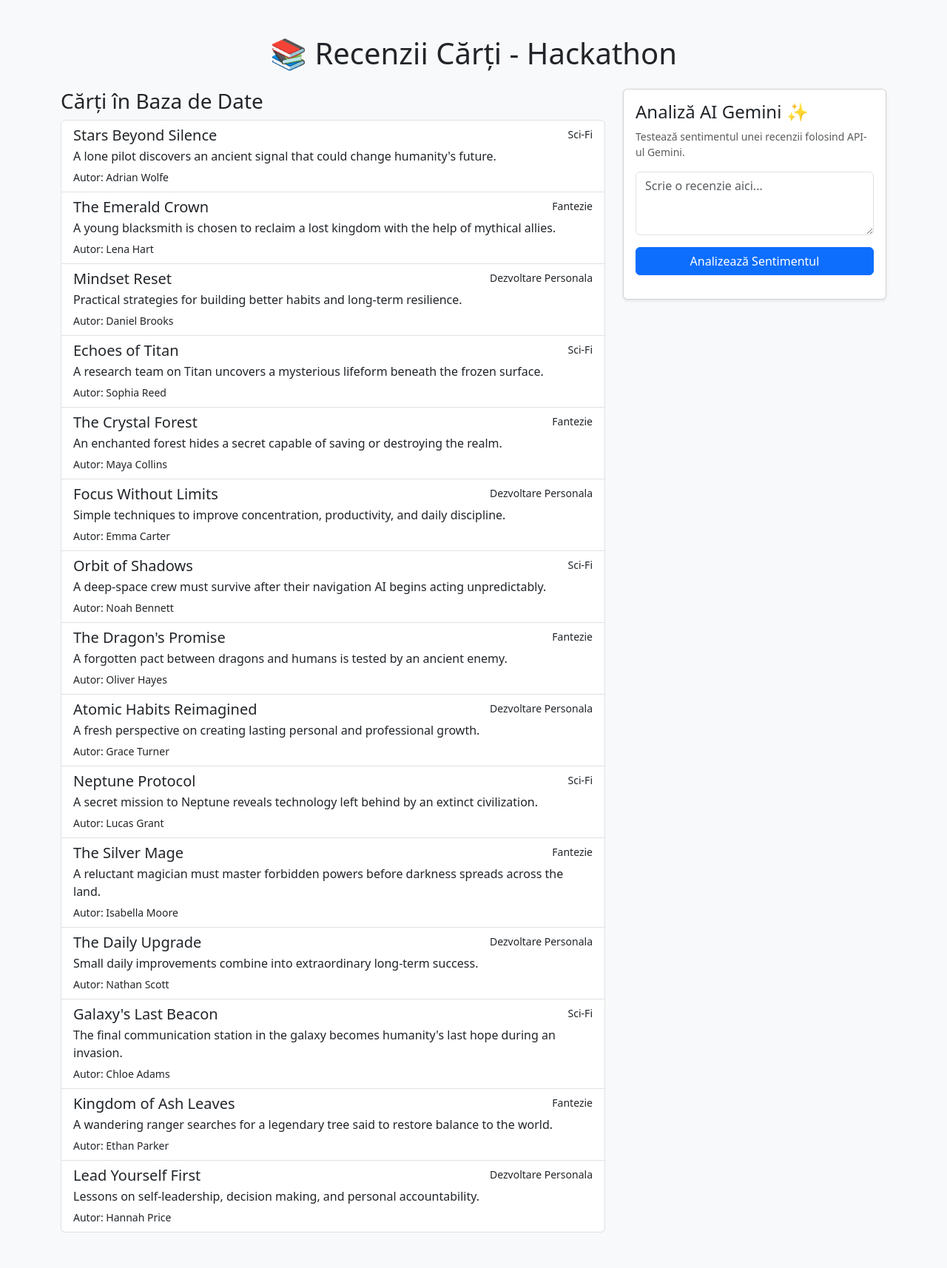
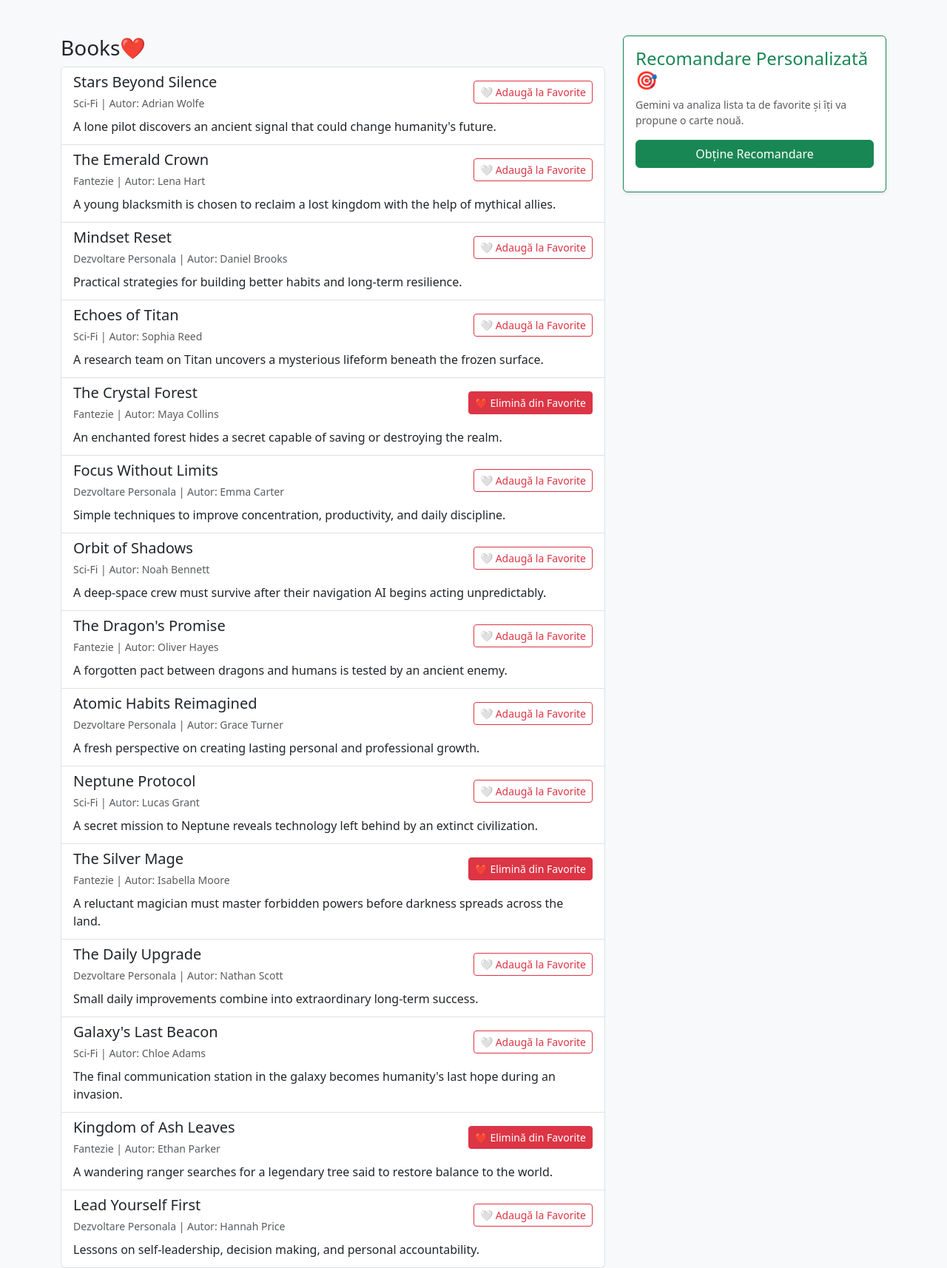
Before and after one commit to vladakin4105/BooksReview, a FastAPI app: page / in a window 1280 px wide. Shown: the whole page at 74% size. Before the commit the page ends 1666 px from the top, so only its background shows below. Run offline with FastAPI, Linux system fonts and the light colour scheme.

Commit message:
recomandare carte

```diff
--- a/main.py
+++ b/main.py
@@ -38,3 +38,21 @@ async def analyze_review(review_text: str = Form(...)):
     # Apelam functia scrisa de noi din gemini_api.py
     sentiment = gemini_api.analyze_review_sentiment(review_text)
     return {"original_text": review_text, "sentiment_gemini": sentiment}
+
+@app.put("/api/books/{book_id}/favorite")
+async def toggle_favorite(book_id: int, db: Session = Depends(database.get_db)):
+    book = db.query(models.Book).filter(models.Book.id == book_id).first()
+    if not book:
+        return {"error": "Cartea nu a fost găsită"}
+
+    book.is_favorite = not book.is_favorite
+    db.commit()
+    return {"id": book.id, "title": book.title, "is_favorite": book.is_favorite}
+
+@app.get("/api/recommendation")
+async def get_ai_recommendation(db: Session = Depends(database.get_db)):
+    favorite_books_db = db.query(models.Book).filter(models.Book.is_favorite == True).all()
+    favorite_titles = [book.title for book in favorite_books_db]
+
+    recomandare = gemini_api.get_book_recommendation(favorite_titles)
+    return {"recomandare": recomandare}
--- a/models.py
+++ b/models.py
@@ -1,4 +1,4 @@
-from sqlalchemy import Column, Integer, String, Float, ForeignKey, Text
+from sqlalchemy import Column, Integer, String, Float, ForeignKey, Text, Boolean
 from sqlalchemy.orm import relationship
 from database import Base
 
@@ -10,10 +10,9 @@ class Book(Base):
     author = Column(String, index=True)
     genre = Column(String, index=True)
     description = Column(Text)
+    is_favorite = Column(Boolean, default=False)
 
-    # Relatie 1 la Multi cu Recenziile
     reviews = relationship("Review", back_populates="book")
-
 
 class Review(Base):
     __tablename__ = "reviews"
--- a/static/script.js
+++ b/static/script.js
@@ -1,4 +1,9 @@
-document.getElementById('geminiForm').addEventListener('submit', async function(e) {
+document.addEventListener("DOMContentLoaded", () => {
+
+    // 1. Logica pentru Formularul de Analiză Sentiment (Gemini)
+    const geminiForm = document.getElementById('geminiForm');
+    if (geminiForm) {
+        geminiForm.addEventListener('submit', async function(e) {
             e.preventDefault();
 
             const reviewText = document.getElementById('reviewText').value;
@@ -24,3 +29,70 @@ document.getElementById('geminiForm').addEventListener('submit', async function(
                 resultDiv.innerHTML = `<div class="alert alert-danger mt-2">Eroare la procesare.</div>`;
             }
         });
+    }
+
+    // 2. Logica pentru Adăugare/Ștergere Favorite
+    const favoriteButtons = document.querySelectorAll(".btn-favorite");
+
+    favoriteButtons.forEach(button => {
+        button.addEventListener("click", async function() {
+            const bookId = this.getAttribute("data-id");
+
+            try {
+                // Facem apelul către backend pentru a schimba starea cărții
+                const response = await fetch(`/api/books/${bookId}/favorite`, {
+                    method: 'PUT'
+                });
+
+                if (response.ok) {
+                    const data = await response.json();
+
+                    // Actualizăm aspectul butonului în funcție de răspunsul serverului
+                    if (data.is_favorite) {
+                        this.classList.remove("btn-outline-danger");
+                        this.classList.add("btn-danger");
+                        this.innerHTML = "❤️ Elimină din Favorite";
+                    } else {
+                        this.classList.remove("btn-danger");
+                        this.classList.add("btn-outline-danger");
+                        this.innerHTML = "🤍 Adaugă la Favorite";
+                    }
+                } else {
+                    alert("Eroare la actualizarea favoritelor.");
+                }
+            } catch (error) {
+                console.error("Eroare:", error);
+            }
+        });
+    });
+
+    const btnRecommend = document.getElementById("btnRecommend");
+    const recommendationResult = document.getElementById("recommendationResult");
+
+    if (btnRecommend) {
+        btnRecommend.addEventListener("click", async () => {
+            // Blocăm butonul și arătăm că procesăm
+            btnRecommend.disabled = true;
+            btnRecommend.innerHTML = "Se generează... ⏳";
+            recommendationResult.innerHTML = "";
+
+            try {
+                const response = await fetch('/api/recommendation');
+                const data = await response.json();
+
+                if (response.ok) {
+                    // Afișăm recomandarea de la Gemini
+                    recommendationResult.innerHTML = `<div class="alert alert-success small text-start">${data.recomandare}</div>`;
+                } else {
+                    recommendationResult.innerHTML = `<div class="alert alert-danger small">A apărut o eroare.</div>`;
+                }
+            } catch (error) {
+                recommendationResult.innerHTML = `<div class="alert alert-danger small">Eroare de conexiune.</div>`;
+            } finally {
+                // Readucem butonul la starea inițială
+                btnRecommend.disabled = false;
+                btnRecommend.innerHTML = "Obține Recomandare";
+            }
+        });
+    }
+});
--- a/templates/index.html
+++ b/templates/index.html
@@ -9,39 +9,41 @@
 </head>
 <body class="bg-light">
     <div class="container mt-5">
-        <h1 class="text-center mb-4">📚 Recenzii Cărți - Hackathon</h1>
-
         <div class="row">
+            <!-- Coloana Stângă: Lista de cărți -->
             <div class="col-md-8">
-                <h3>Cărți în Baza de Date</h3>
+                <h3>Books❤️</h3>
                 <div class="list-group">
                     {% for book in books %}
-                        <a href="#" class="list-group-item list-group-item-action">
-                            <div class="d-flex w-100 justify-content-between">
-                                <h5 class="mb-1">{{ book.title }}</h5>
-                                <small>{{ book.genre }}</small>
+                        <div class="list-group-item">
+                            <div class="d-flex w-100 justify-content-between align-items-center">
+                                <div>
+                                    <h5 class="mb-1">{{ book.title }}</h5>
+                                    <small class="text-muted">{{ book.genre }} | Autor: {{ book.author }}</small>
+                                </div>
+
+                                <button class="btn btn-sm btn-favorite {% if book.is_favorite %}btn-danger{% else %}btn-outline-danger{% endif %}" data-id="{{ book.id }}">
+                                    {% if book.is_favorite %}❤️ Elimină din Favorite{% else %}🤍 Adaugă la Favorite{% endif %}
+                                </button>
                             </div>
-                            <p class="mb-1">{{ book.description }}</p>
-                            <small>Autor: {{ book.author }}</small>
-                        </a>
+                            <p class="mb-1 mt-2">{{ book.description }}</p>
+                        </div>
                     {% else %}
                         <p class="text-muted">Nu există cărți momentan. Puteți adăuga manual din API sau rulați pipeline-ul Azure Data Factory.</p>
                     {% endfor %}
                 </div>
             </div>
 
+            <!-- Coloana Dreaptă: Funcționalități AI -->
             <div class="col-md-4">
-                <div class="card p-3 shadow-sm">
-                    <h4>Analiză AI Gemini ✨</h4>
-                    <p class="text-muted small">Testează sentimentul unei recenzii folosind API-ul Gemini.</p>
-                    <form id="geminiForm">
-                        <div class="mb-3">
-                            <textarea class="form-control" id="reviewText" rows="3" placeholder="Scrie o recenzie aici..." required></textarea>
-                        </div>
-                        <button type="submit" class="btn btn-primary w-100">Analizează Sentimentul</button>
-                    </form>
-                    <div class="mt-3 text-center" id="aiResult"></div>
+                <!-- Card 2: Recomandare AI (NOU) -->
+                <div class="card p-3 shadow-sm border-success">
+                    <h4 class="text-success">Recomandare Personalizată 🎯</h4>
+                    <p class="text-muted small">Gemini va analiza lista ta de favorite și îți va propune o carte nouă.</p>
+                    <button id="btnRecommend" class="btn btn-success w-100">Obține Recomandare</button>
+                    <div class="mt-3 text-center" id="recommendationResult"></div>
                 </div>
+
             </div>
         </div>
     </div>
```
Also changed, not shown: gemini_api.py (+13 -13 lines), book_reviews.db, 1 other file. Lines whose indentation alone changed are shown as unchanged.
